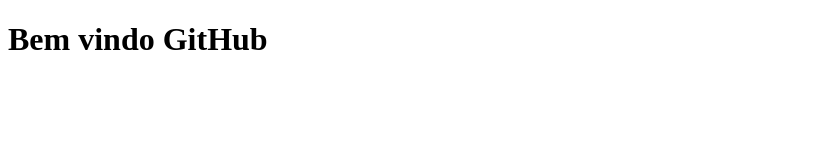
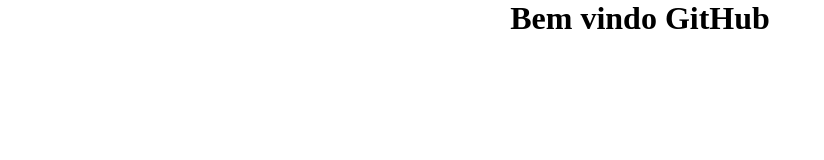
Before and after one commit to jesuq/jesuq.github.io, a plain HTML site: page index.html in a window 1280 px wide. Shown: the whole page, without its empty margins (0-824 px from the left). Drawn offline with Linux system fonts and the light colour scheme.

Commit message:
Adicionar style.css

```diff
--- a/index.html
+++ b/index.html
@@ -2,8 +2,16 @@
 <html>
 <head>
 	<title>Site estático</title>
+	<meta charset="UTF-8">
+	<link rel="stylesheet" type="text/css" href="css/style.css">
 </head>
 <body>
-<h1>Bem vindo GitHub</h1>
+	<div>
+		<div>
+			<div>
+				<h1>Bem vindo GitHub</h1>
+			</div>
+		</div>
+	</div>
 </body>
 </html>
```
